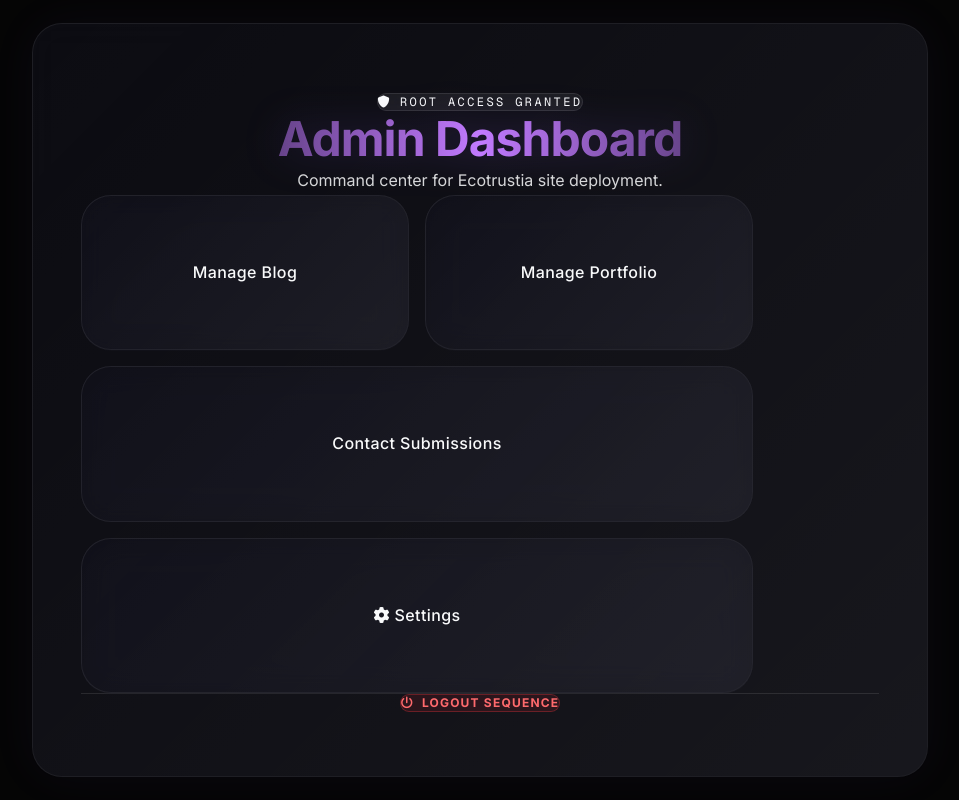
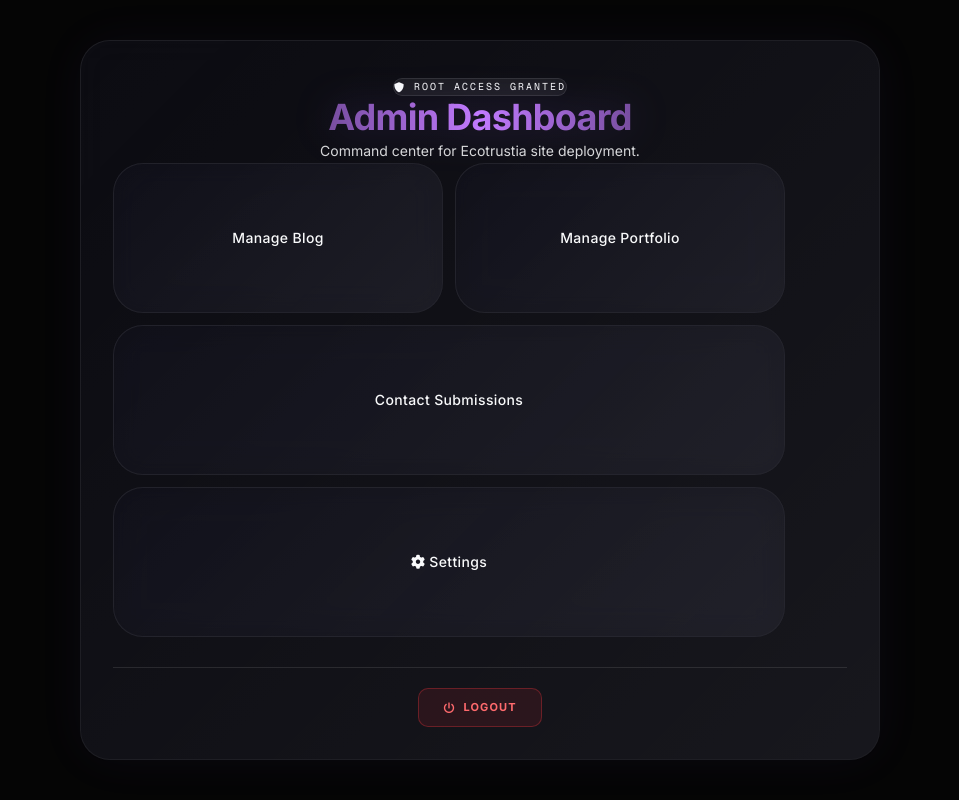
Before and after one commit to ahmed-ali-codes/ecotrustia-solutions, a Next.js app: page /adminx in a window 1280 px wide. Shown: the whole page, without its empty margins (160-1119 px from the left). Built offline with nearby package versions, Linux system fonts and the light colour scheme.

Commit message:
style(admin): compact dashboard layout to prevent scroll overflow
- Reduce padding and element gaps to fit screen cleanly
- Use strict inline styles for logout button to resolve layout bleed

```diff
--- a/src/app/adminx/page.tsx
+++ b/src/app/adminx/page.tsx
@@ -25,45 +25,46 @@
   };
 
   return (
-    <div className="min-h-screen bg-[#050505] flex flex-col items-center justify-center relative overflow-hidden py-24 px-5">
+    <div className="bg-[#050505] flex flex-col items-center justify-center relative overflow-hidden" style={{ minHeight: '100vh', padding: '30px 20px' }}>
 
       {/* Background Cyber Glows */}
-      <div className="absolute top-0 right-0 w-[600px] h-[600px] bg-primary/10 blur-[150px] rounded-full pointer-events-none -translate-y-1/2 translate-x-1/3"></div>
-      <div className="absolute bottom-0 left-0 w-[500px] h-[500px] bg-secondary/10 blur-[120px] rounded-full pointer-events-none translate-y-1/3 -translate-x-1/4"></div>
+      <div className="absolute top-0 right-0 w-[500px] h-[500px] bg-primary/10 blur-[150px] rounded-full pointer-events-none -translate-y-1/2 translate-x-1/3"></div>
+      <div className="absolute bottom-0 left-0 w-[400px] h-[400px] bg-secondary/10 blur-[120px] rounded-full pointer-events-none translate-y-1/3 -translate-x-1/4"></div>
 
-      <div className="max-w-4xl w-full relative z-10 glass-card p-12 md:p-16 border-white/5 rounded-[2rem] shadow-[0_0_50px_rgba(139,92,246,0.05)]">
+      <div className="w-full relative z-10 glass-card border-white/5 rounded-[2rem] shadow-[0_0_50px_rgba(139,92,246,0.05)]" style={{ maxWidth: '800px', padding: '32px' }}>
 
-        <header className="text-center mb-16">
-          <div className="inline-flex items-center gap-2 px-4 py-2 rounded-full bg-white/5 border border-white/10 mb-6 backdrop-blur-md text-secondary font-mono text-xs uppercase tracking-[0.2em]">
+        <header className="text-center mb-10">
+          <div className="inline-flex items-center gap-2 px-3 py-1.5 rounded-full bg-white/5 border border-white/10 mb-4 backdrop-blur-md text-secondary font-mono text-[10px] uppercase tracking-[0.2em]">
              <i className="fas fa-shield-alt"></i> Root Access Granted
           </div>
-          <h1 className="text-4xl md:text-5xl font-black text-transparent bg-clip-text bg-gradient-to-r from-primary via-purple-400 to-secondary drop-shadow-[0_0_20px_rgba(139,92,246,0.3)] tracking-tight">
+          <h1 className="text-3xl md:text-4xl font-black text-transparent bg-clip-text bg-gradient-to-r from-primary via-purple-400 to-secondary drop-shadow-[0_0_20px_rgba(139,92,246,0.3)] tracking-tight">
             Admin Dashboard
           </h1>
-          <p className="text-muted mt-4">Command center for Ecotrustia site deployment.</p>
+          <p className="text-muted mt-2 text-sm">Command center for Ecotrustia site deployment.</p>
         </header>
 
-        <nav className="grid grid-cols-1 sm:grid-cols-2 gap-4 max-w-2xl mx-auto">
-          <Link href="/adminx/blog" className="glass-card flex items-center justify-center p-5 rounded-xl border border-white/5 bg-white/5 hover:bg-primary/20 hover:border-primary/40 transition-all group font-medium tracking-wide">
+        <nav className="grid grid-cols-1 sm:grid-cols-2 gap-3 max-w-2xl mx-auto">
+          <Link href="/adminx/blog" className="glass-card flex items-center justify-center p-4 rounded-xl border border-white/5 bg-white/5 hover:bg-primary/20 hover:border-primary/40 transition-all group font-medium tracking-wide text-sm">
             <span className="group-hover:text-white transition-colors">Manage Blog</span>
           </Link>
-          <Link href="/adminx/portfolio" className="glass-card flex items-center justify-center p-5 rounded-xl border border-white/5 bg-white/5 hover:bg-primary/20 hover:border-primary/40 transition-all group font-medium tracking-wide">
+          <Link href="/adminx/portfolio" className="glass-card flex items-center justify-center p-4 rounded-xl border border-white/5 bg-white/5 hover:bg-primary/20 hover:border-primary/40 transition-all group font-medium tracking-wide text-sm">
             <span className="group-hover:text-white transition-colors">Manage Portfolio</span>
           </Link>
-          <Link href="/adminx/contact" className="glass-card flex items-center justify-center p-5 rounded-xl border border-white/5 bg-white/5 hover:bg-secondary/20 hover:border-secondary/40 transition-all group font-medium tracking-wide sm:col-span-2">
+          <Link href="/adminx/contact" className="glass-card flex items-center justify-center p-4 rounded-xl border border-white/5 bg-white/5 hover:bg-secondary/20 hover:border-secondary/40 transition-all group font-medium tracking-wide sm:col-span-2 text-sm">
             <span className="group-hover:text-white transition-colors">Contact Submissions</span>
           </Link>
-          <Link href="/adminx/settings" className="glass-card flex items-center justify-center p-5 rounded-xl border border-white/5 bg-white/5 hover:bg-white/10 hover:border-white/20 transition-all group font-medium tracking-wide sm:col-span-2">
+          <Link href="/adminx/settings" className="glass-card flex items-center justify-center p-4 rounded-xl border border-white/5 bg-white/5 hover:bg-white/10 hover:border-white/20 transition-all group font-medium tracking-wide sm:col-span-2 text-sm">
             <span className="group-hover:text-white transition-colors"><i className="fas fa-cog mr-2"></i> Settings</span>
           </Link>
         </nav>
 
-        <div className="mt-12 pt-10 border-t border-white/10 flex justify-center">
+        <div className="flex justify-center w-full" style={{ marginTop: '30px', paddingTop: '20px', borderTop: '1px solid rgba(255, 255, 255, 0.1)' }}>
           <button
             onClick={handleLogout}
-            className="inline-flex items-center justify-center gap-2 px-8 py-3 border border-red-500/30 bg-red-500/10 text-red-400 rounded-xl hover:bg-red-500 hover:text-white hover:shadow-[0_0_20px_rgba(239,68,68,0.4)] transition-all uppercase text-xs tracking-widest font-bold"
+            style={{ padding: '10px 24px', borderRadius: '10px' }}
+            className="inline-flex items-center justify-center gap-2 border border-red-500/30 bg-red-500/10 text-red-400 hover:bg-red-500 hover:text-white hover:shadow-[0_0_20px_rgba(239,68,68,0.4)] transition-all uppercase text-[11px] tracking-widest font-bold"
           >
-            <i className="fas fa-power-off"></i> Logout Sequence
+            <i className="fas fa-power-off"></i> Logout
           </button>
         </div>
 
```
